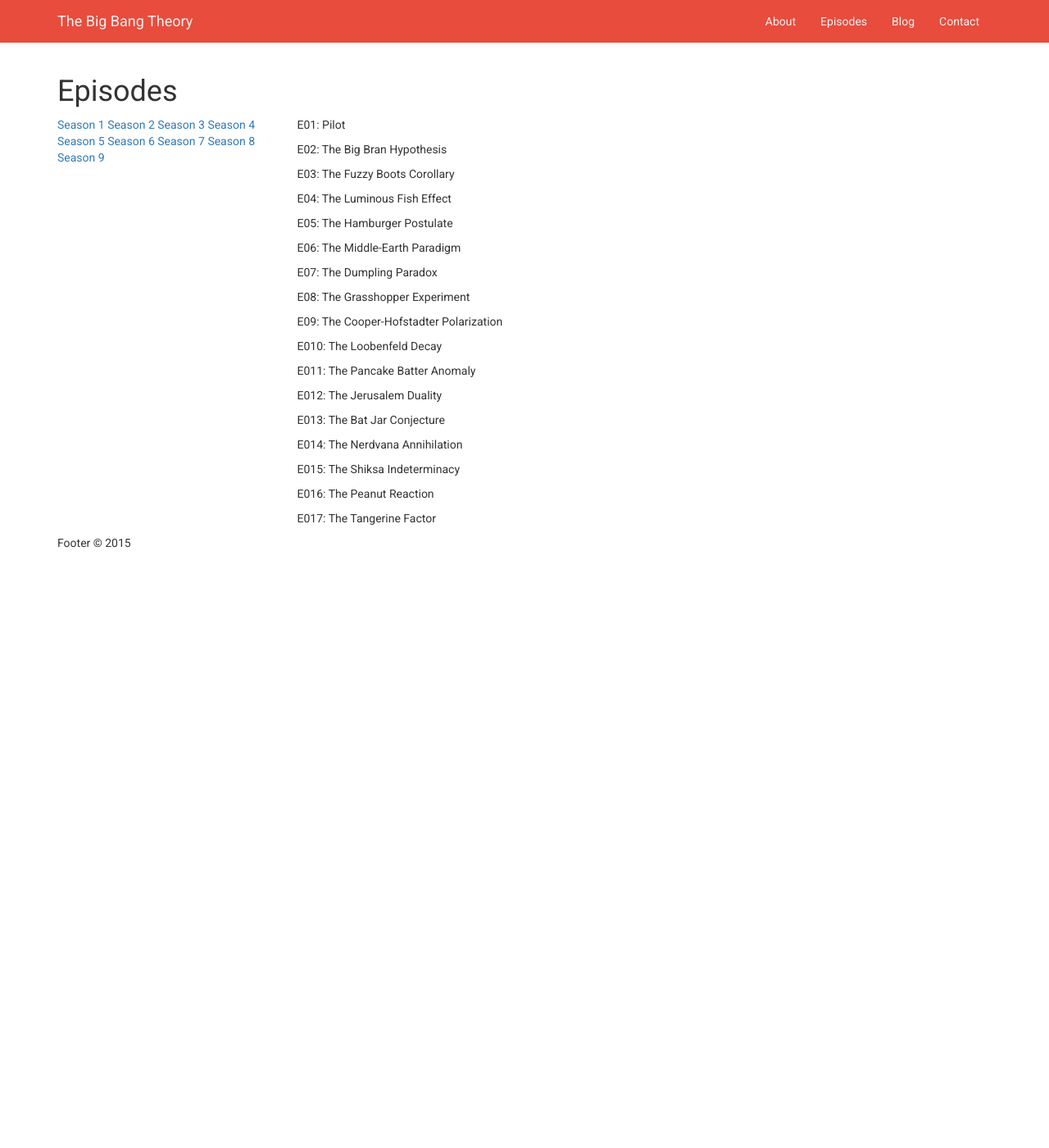
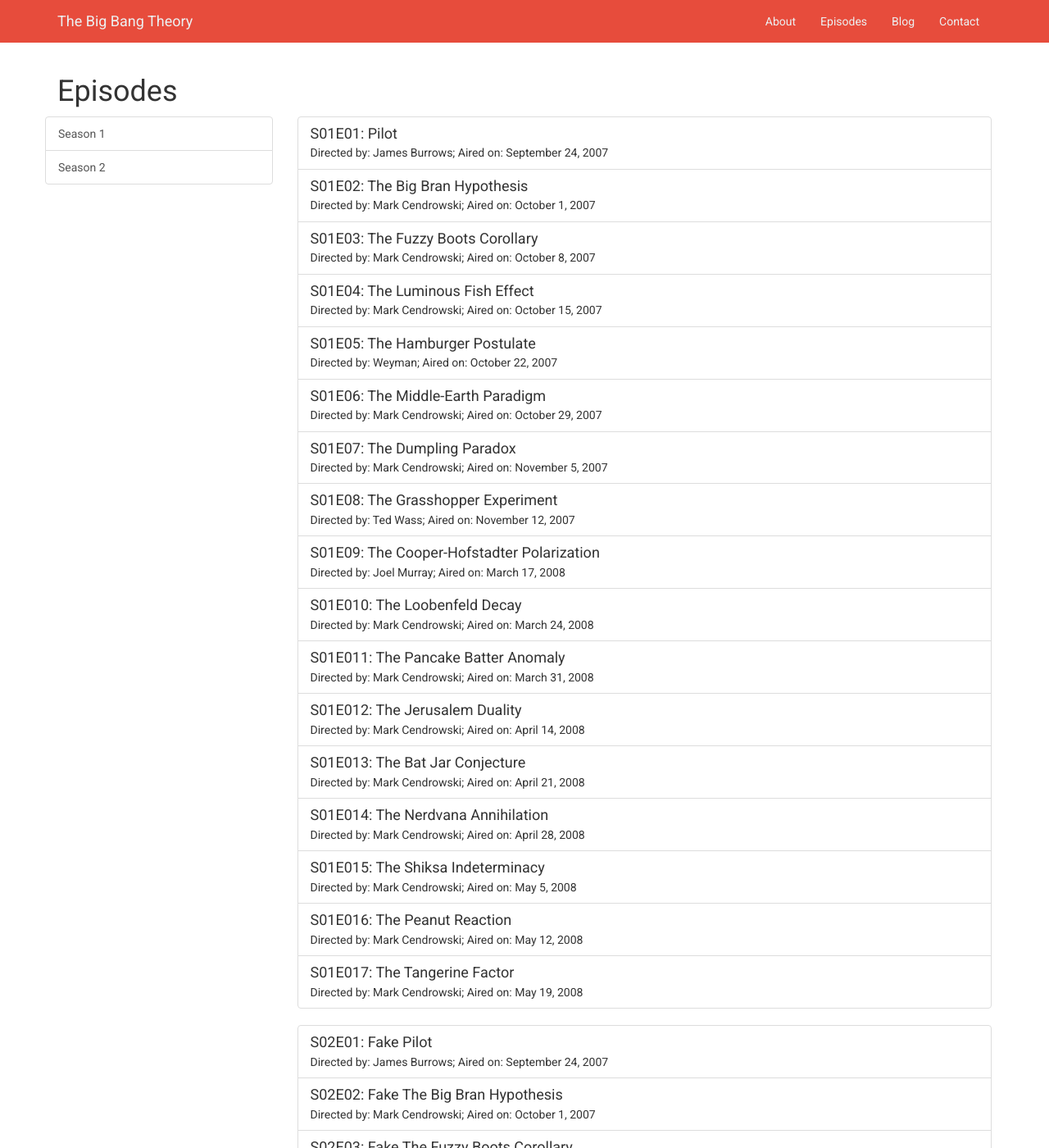
Before and after one commit to CodeAstra-Bootcamp/tbbt, a Jekyll site: the page built from episodes.html, in a window 1280 px wide and 1400 px high. Shown: the whole window at 82% size. Built offline with Jekyll 4.4.1, drawn with Linux system fonts in a browser that asks for light colours; some of the changed text lies outside the part shown.

Commit message:
Display multiple seasons at once

```diff
--- a/_data/seasons.json
+++ b/_data/seasons.json
@@ -107,5 +107,114 @@
         airDate: "May 19, 2008"
       }
     ]
+  },
+  {
+    seasonTitle: "Season 2",
+    seasonDuration: "2008-2009",
+    seasonCode: "S02",
+    episodes: [
+      {
+        episodeCode: "E01",
+        title: "Fake Pilot",
+        director: "James Burrows",
+        airDate: "September 24, 2007"
+      },
+      {
+        episodeCode: "E02",
+        title: "Fake The Big Bran Hypothesis",
+        director: "Mark Cendrowski",
+        airDate: "October 1, 2007"
+      },
+      {
+        episodeCode: "E03",
+        title: "Fake The Fuzzy Boots Corollary",
+        director: "Mark Cendrowski",
+        airDate: "October 8, 2007"
+      },
+      {
+        episodeCode: "E04",
+        title: "Fake The Luminous Fish Effect",
+        director: "Mark Cendrowski",
+        airDate: "October 15, 2007"
+      },
+      {
+        episodeCode: "E05",
+        title: "Fake The Hamburger Postulate",
+        director: "Weyman",
+        airDate: "October 22, 2007"
+      },
+      {
+        episodeCode: "E06",
+        title: "Fake The Middle-Earth Paradigm",
+        director: "Mark Cendrowski",
+        airDate: "October 29, 2007"
+      },
+      {
+        episodeCode: "E07",
+        title: "Fake The Dumpling Paradox",
+        director: "Mark Cendrowski",
+        airDate: "November 5, 2007"
+      },
+      {
+        episodeCode: "E08",
+        title: "Fake The Grasshopper Experiment",
+        director: "Ted Wass",
+        airDate: "November 12, 2007"
+      },
+      {
+        episodeCode: "E09",
+        title: "Fake The Cooper-Hofstadter Polarization",
+        director: "Joel Murray",
+        airDate: "March 17, 2008"
+      },
+      {
+        episodeCode: "E010",
+        title: "Fake The Loobenfeld Decay",
+        director: "Mark Cendrowski",
+        airDate: "March 24, 2008"
+      },
+      {
+        episodeCode: "E011",
+        title: "Fake The Pancake Batter Anomaly",
+        director: "Mark Cendrowski",
+        airDate: "March 31, 2008"
+      },
+      {
+        episodeCode: "E012",
+        title: "Fake The Jerusalem Duality",
+        director: "Mark Cendrowski",
+        airDate: "April 14, 2008"
+      },
+      {
+        episodeCode: "E013",
+        title: "Fake The Bat Jar Conjecture",
+        director: "Mark Cendrowski",
+        airDate: "April 21, 2008"
+      },
+      {
+        episodeCode: "E014",
+        title: "Fake The Nerdvana Annihilation",
+        director: "Mark Cendrowski",
+        airDate: "April 28, 2008"
+      },
+      {
+        episodeCode: "E015",
+        title: "Fake The Shiksa Indeterminacy",
+        director: "Mark Cendrowski",
+        airDate: "May 5, 2008"
+      },
+      {
+        episodeCode: "E016",
+        title: "Fake The Peanut Reaction",
+        director: "Mark Cendrowski",
+        airDate: "May 12, 2008"
+      },
+      {
+        episodeCode: "E017",
+        title: "Fake The Tangerine Factor",
+        director: "Mark Cendrowski",
+        airDate: "May 19, 2008"
+      }
+    ]
   }
 ]
--- a/episodes.html
+++ b/episodes.html
@@ -5,23 +5,28 @@
 position: 2
 ---
 
+{% assign seasons = site.data.seasons %}
+
 <div id="episodes">
   <h1>Episodes</h1>
   <div class="row">
-    <aside class="col-sm-3" id="season-selector">
-      <a href="#/season-1">Season 1</a>
-      <a href="#/season-2">Season 2</a>
-      <a href="#/season-3">Season 3</a>
-      <a href="#/season-4">Season 4</a>
-      <a href="#/season-5">Season 5</a>
-      <a href="#/season-6">Season 6</a>
-      <a href="#/season-7">Season 7</a>
-      <a href="#/season-8">Season 8</a>
-      <a href="#/season-9">Season 9</a>
+    <aside class="col-sm-3 list-group" id="season-selector">
+      {% for season in seasons %}
+        <a href="#/season-{{season.seasonCode}}" class="list-group-item">{{season.seasonTitle}}</a>
+      {% endfor %}
     </aside>
     <section class="col-sm-9" id="episode-details">
-      {% for episode in site.data.seasons[0].episodes %}
-        <p>{{ episode.episodeCode }}: {{episode.title}}</p>
+      {% for season in seasons %}
+        <article class="episodes list-group">
+          {% for episode in season.episodes %}
+            <div class="list-group-item">
+              <h4 class="list-group-item-heading">{{ season.seasonCode}}{{ episode.episodeCode }}: {{episode.title}}</h4>
+              <p class="list-group-item-text">
+                Directed by: {{episode.director}}; Aired on: {{episode.airDate}}
+              </p>
+            </div>
+          {% endfor %}
+        </article>
       {% endfor %}
     </section>
   </div>
```
